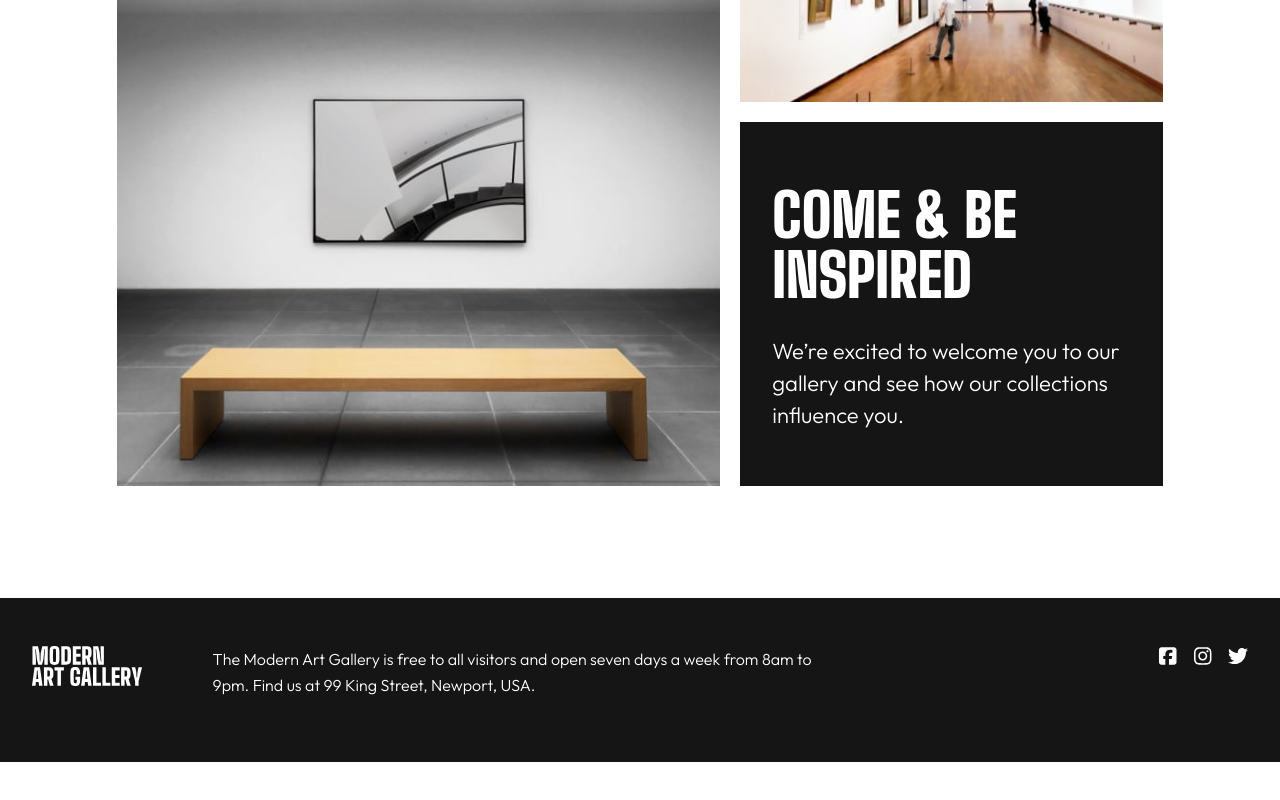
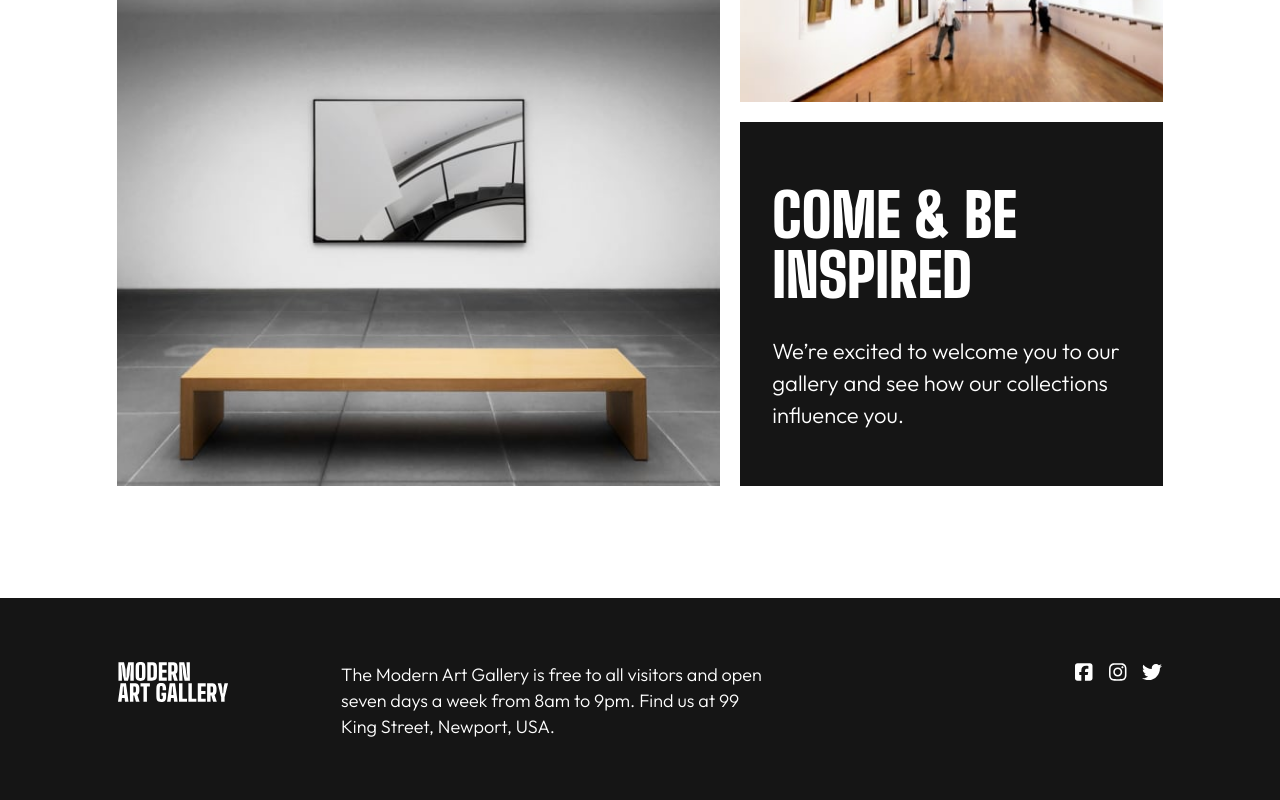
Before and after one commit to ltc870/artgallerywebsite, a React (Vite) app: page / in a window 1280 px wide. Shown: the part 2975-3775 px from the top of the page. Before the commit the page ends 3737 px from the top, so only its background shows below. Built offline with nearby package versions, Linux system fonts and the light colour scheme.

Commit message:
added styling to footer in desktop view git status quit()

```diff
--- a/src/components/Footer.module.css
+++ b/src/components/Footer.module.css
@@ -60,3 +60,25 @@
    }
 
 }
+
+/*! DESKTOP VIEW */
+
+@media (min-width: 1024px) {
+    /* TYPOGRAPHY */
+    .footerText {
+        font-size: 1.125rem;
+    }
+
+    /* LAYOUT */
+
+    .footer {
+        padding: 4em 2.5em;
+    }
+
+    .footerContainer {
+        max-width: 87%;
+        margin: 0 auto;
+        gap: 4em;
+    }
+
+}
```
